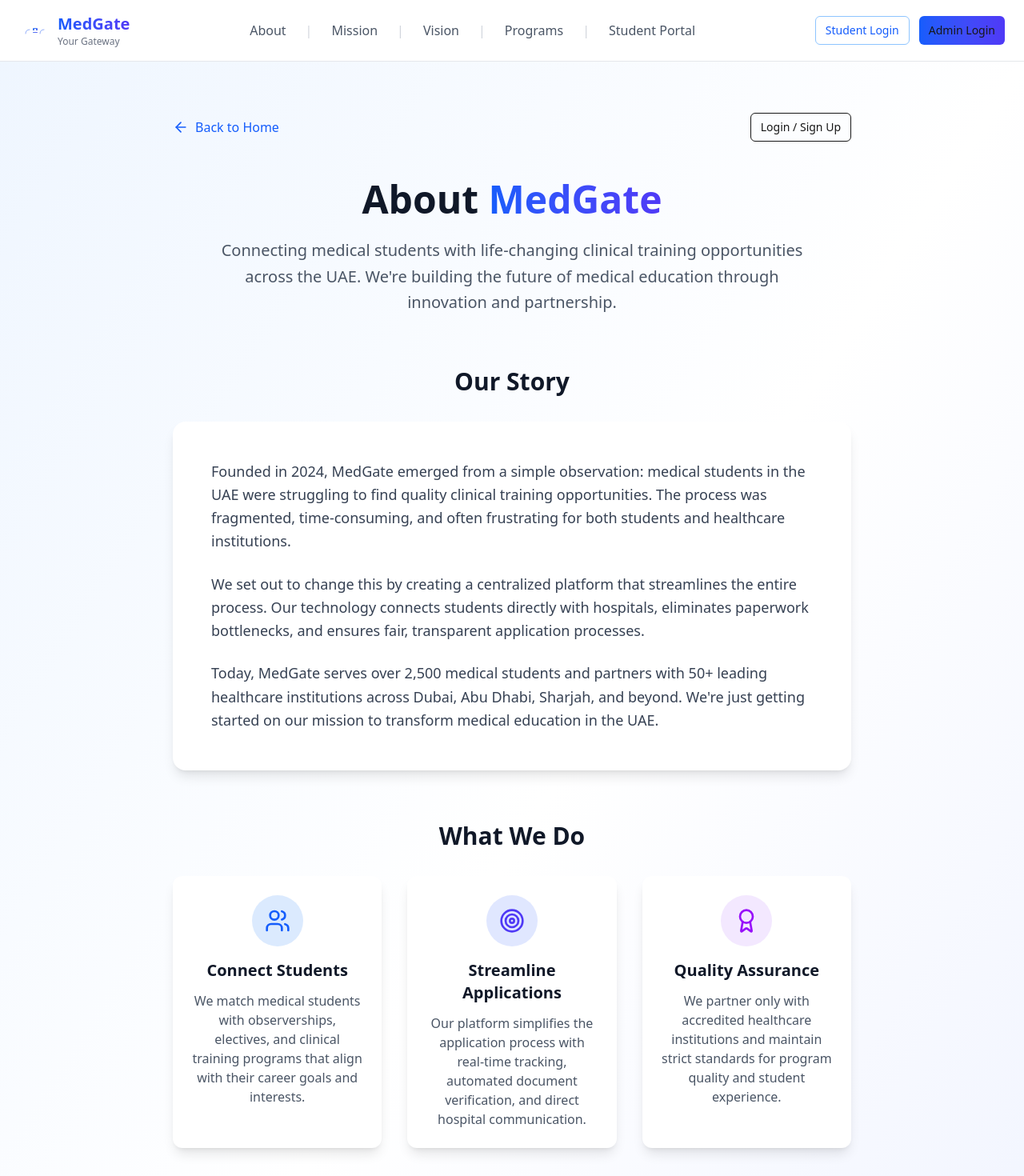
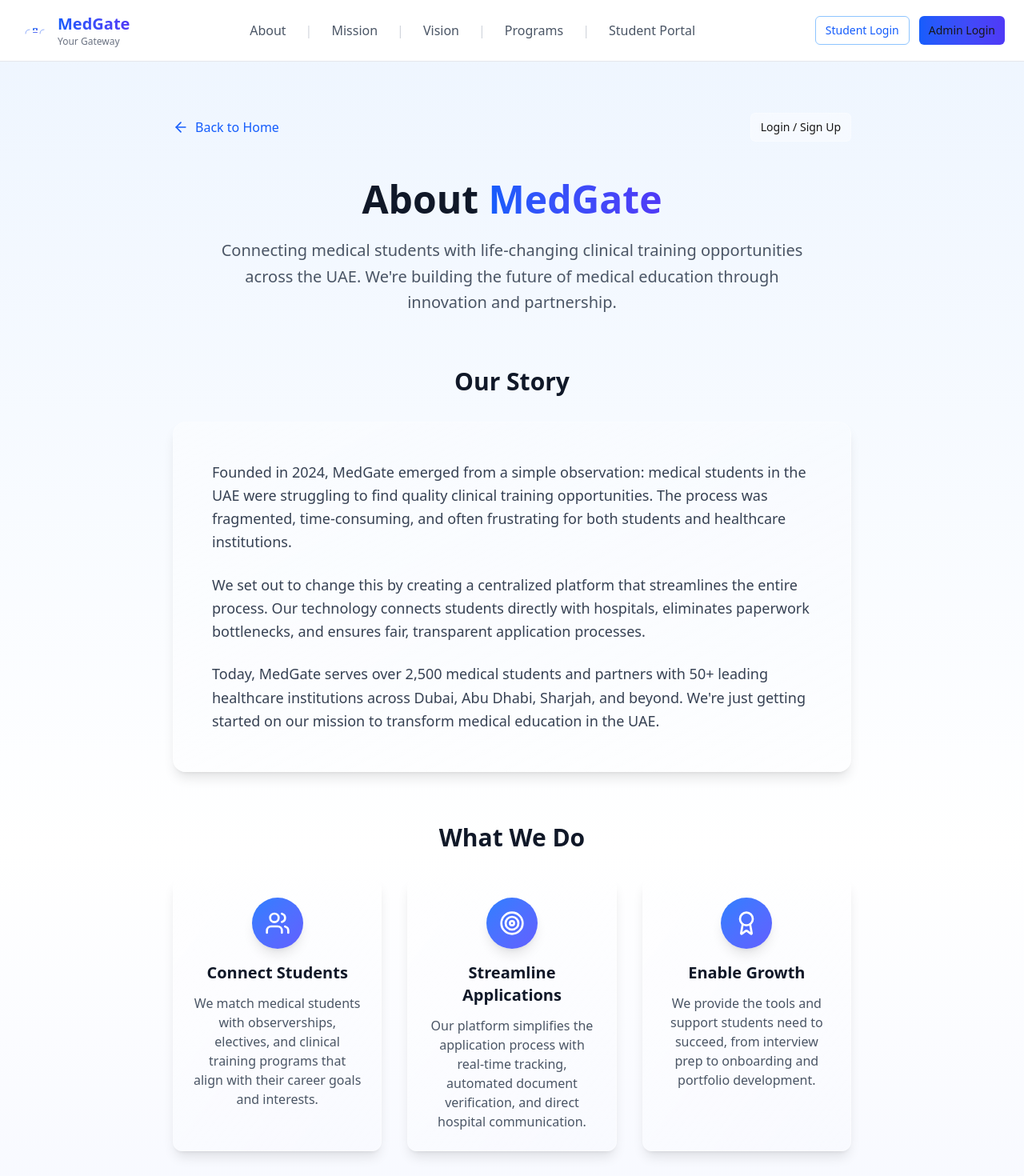
Before and after one commit to s1business84-hub/medgatefinal, a Next.js app in the folder medgate/: page /about in a window 1280 px wide. Shown: the top 1470 px of the page at 80% size. Built offline with nearby package versions, Linux system fonts and the light colour scheme.

Commit message:
Apply liquid glass design and animations to all pages with mobile optimization

```diff
--- a/medgate/app/about/page.tsx
+++ b/medgate/app/about/page.tsx
@@ -4,23 +4,27 @@ import { Button } from "@/components/ui/button";
 
 export default function AboutPage() {
   return (
-    <div className="min-h-screen bg-linear-to-br from-blue-50 via-white to-indigo-50">
+    <div className="min-h-screen bg-gradient-to-b from-blue-50 via-white to-indigo-50 relative overflow-hidden">
+      {/* Animated Background Elements */}
+      <div className="absolute top-0 left-0 w-80 h-80 bg-blue-200 rounded-full mix-blend-multiply filter blur-3xl opacity-20 -z-10 animate-pulse" />
+      <div className="absolute top-1/2 right-0 w-96 h-96 bg-purple-200 rounded-full mix-blend-multiply filter blur-3xl opacity-20 -z-10 animate-pulse" style={{ animationDelay: '2s' }} />
+
       <div className="max-w-4xl mx-auto px-6 py-16">
         {/* Header */}
-        <div className="flex items-center justify-between mb-12">
-          <Link href="/" className="flex items-center text-blue-600 hover:text-blue-800 transition-colors">
-            <ArrowLeft className="w-5 h-5 mr-2" />
+        <div className="flex flex-col sm:flex-row items-start sm:items-center justify-between mb-12 gap-4">
+          <Link href="/" className="flex items-center text-blue-600 hover:text-blue-800 transition-colors group">
+            <ArrowLeft className="w-5 h-5 mr-2 group-hover:-translate-x-1 transition-transform" />
             Back to Home
           </Link>
           <Link href="/login">
-            <Button variant="outline" size="sm">
+            <Button variant="outline" size="sm" className="backdrop-blur-md border-white/30 bg-white/40 hover:bg-white/60">
               Login / Sign Up
             </Button>
           </Link>
         </div>
 
         {/* Hero Section */}
-        <div className="text-center mb-16">
+        <div className="text-center mb-16 animate-fade-in">
           <h1 className="text-4xl md:text-5xl font-bold text-gray-900 mb-6">
             About <span className="bg-linear-to-r from-blue-600 to-indigo-600 bg-clip-text text-transparent">MedGate</span>
           </h1>
@@ -31,9 +35,18 @@ export default function AboutPage() {
         </div>
 
         {/* Our Story */}
-        <section className="mb-16">
+        <section className="mb-16 animate-fade-in" style={{ animationDelay: '0.1s' }}>
           <h2 className="text-3xl font-bold text-gray-900 mb-8 text-center">Our Story</h2>
-          <div className="bg-white rounded-2xl shadow-lg p-8 md:p-12">
+          <div className="rounded-2xl shadow-lg p-8 md:p-12 overflow-hidden group backdrop-blur-xl bg-gradient-to-br from-white/40 via-white/20 to-white/10 border border-white/30 hover:shadow-2xl transition-all duration-300">
+            {/* Animated gradient overlay */}
+            <div className="absolute inset-0 bg-gradient-to-r from-blue-400/10 via-transparent to-purple-400/10 opacity-0 group-hover:opacity-100 transition-opacity duration-300" />
+
+            {/* Liquid glass shine effect */}
+            <div className="absolute inset-0 opacity-0 group-hover:opacity-20 transition-opacity duration-300">
+              <div className="absolute top-0 left-0 w-1/2 h-1/2 bg-gradient-to-br from-white to-transparent rounded-full blur-xl" />
+            </div>
+
+            <div className="relative">
               <p className="text-lg text-gray-700 leading-relaxed mb-6">
                 Founded in 2024, MedGate emerged from a simple observation: medical students in the UAE were struggling
                 to find quality clinical training opportunities. The process was fragmented, time-consuming, and often
@@ -50,49 +63,57 @@ export default function AboutPage() {
                 medical education in the UAE.
               </p>
             </div>
+          </div>
         </section>
 
         {/* What We Do */}
-        <section className="mb-16">
+        <section className="mb-16 animate-fade-in" style={{ animationDelay: '0.2s' }}>
           <h2 className="text-3xl font-bold text-gray-900 mb-8 text-center">What We Do</h2>
           <div className="grid md:grid-cols-3 gap-8">
-            <div className="bg-white rounded-xl shadow-lg p-6 text-center">
-              <div className="w-16 h-16 bg-blue-100 rounded-full flex items-center justify-center mx-auto mb-4">
-                <Users className="w-8 h-8 text-blue-600" />
+            {[
+              {
+                icon: Users,
+                title: 'Connect Students',
+                description: 'We match medical students with observerships, electives, and clinical training programs that align with their career goals and interests.'
+              },
+              {
+                icon: Target,
+                title: 'Streamline Applications',
+                description: 'Our platform simplifies the application process with real-time tracking, automated document verification, and direct hospital communication.'
+              },
+              {
+                icon: Award,
+                title: 'Enable Growth',
+                description: 'We provide the tools and support students need to succeed, from interview prep to onboarding and portfolio development.'
+              }
+            ].map((item, index) => (
+              <div key={item.title} className="group rounded-xl shadow-lg p-6 overflow-hidden backdrop-blur-xl bg-gradient-to-br from-white/40 via-white/20 to-white/10 border border-white/30 hover:shadow-2xl transition-all duration-300 animate-fade-in" style={{ animationDelay: `${0.3 + index * 0.1}s` }}>
+                {/* Animated gradient overlay */}
+                <div className="absolute inset-0 bg-gradient-to-br from-blue-400/10 via-transparent to-purple-400/10 opacity-0 group-hover:opacity-100 transition-opacity duration-300" />
+
+                {/* Liquid glass shine effect */}
+                <div className="absolute inset-0 opacity-0 group-hover:opacity-20 transition-opacity duration-300">
+                  <div className="absolute top-0 left-0 w-1/2 h-1/2 bg-gradient-to-br from-white to-transparent rounded-full blur-xl" />
                 </div>
-              <h3 className="text-xl font-semibold text-gray-900 mb-3">Connect Students</h3>
+
+                <div className="relative text-center">
+                  <div className="w-16 h-16 bg-linear-to-br from-blue-500 to-indigo-500 rounded-full flex items-center justify-center mx-auto mb-4 shadow-lg group-hover:shadow-xl group-hover:scale-110 transition-all duration-300">
+                    <item.icon className="w-8 h-8 text-white" />
+                  </div>
+                  <h3 className="text-xl font-semibold text-gray-900 mb-3">
+                    {item.title}
+                  </h3>
                   <p className="text-gray-600">
-                We match medical students with observerships, electives, and clinical training programs
-                that align with their career goals and interests.
+                    {item.description}
                   </p>
                 </div>
-
-            <div className="bg-white rounded-xl shadow-lg p-6 text-center">
-              <div className="w-16 h-16 bg-indigo-100 rounded-full flex items-center justify-center mx-auto mb-4">
-                <Target className="w-8 h-8 text-indigo-600" />
               </div>
-              <h3 className="text-xl font-semibold text-gray-900 mb-3">Streamline Applications</h3>
-              <p className="text-gray-600">
-                Our platform simplifies the application process with real-time tracking,
-                automated document verification, and direct hospital communication.
-              </p>
-            </div>
-
-            <div className="bg-white rounded-xl shadow-lg p-6 text-center">
-              <div className="w-16 h-16 bg-purple-100 rounded-full flex items-center justify-center mx-auto mb-4">
-                <Award className="w-8 h-8 text-purple-600" />
-              </div>
-              <h3 className="text-xl font-semibold text-gray-900 mb-3">Quality Assurance</h3>
-              <p className="text-gray-600">
-                We partner only with accredited healthcare institutions and maintain strict
-                standards for program quality and student experience.
-              </p>
-            </div>
+            ))}
           </div>
         </section>
 
         {/* Our Impact */}
-        <section className="mb-16">
+        <section className="mb-16 animate-fade-in" style={{ animationDelay: '0.3s' }}>
           <h2 className="text-3xl font-bold text-gray-900 mb-8 text-center">Our Impact</h2>
           <div className="bg-linear-to-r from-blue-600 to-indigo-600 rounded-2xl p-8 md:p-12 text-white">
             <div className="grid md:grid-cols-3 gap-8 text-center">
@@ -113,7 +134,7 @@ export default function AboutPage() {
         </section>
 
         {/* Call to Action */}
-        <section className="text-center">
+        <section className="text-center animate-fade-in" style={{ animationDelay: '0.4s' }}>
           <h2 className="text-3xl font-bold text-gray-900 mb-4">Ready to Start Your Journey?</h2>
           <p className="text-xl text-gray-600 mb-8 max-w-2xl mx-auto">
             Join thousands of medical students who have found their perfect clinical training opportunity through MedGate.
```
Also changed, not shown: medgate/app/programs/page.tsx (+19 -7 lines), medgate/app/student/page.tsx (+21 -17 lines), medgate/components/sections/pricing.tsx (+19 -12 lines). Lines whose indentation alone changed are shown as unchanged.
